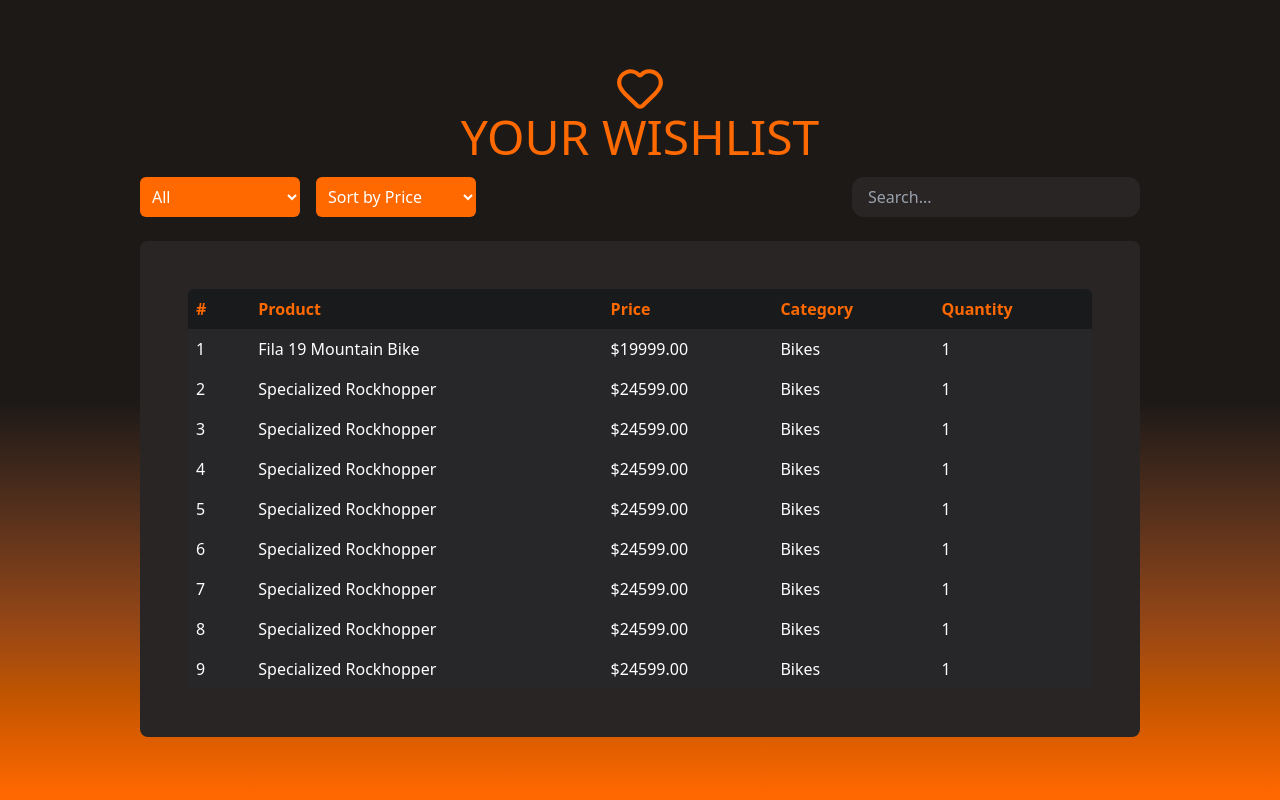
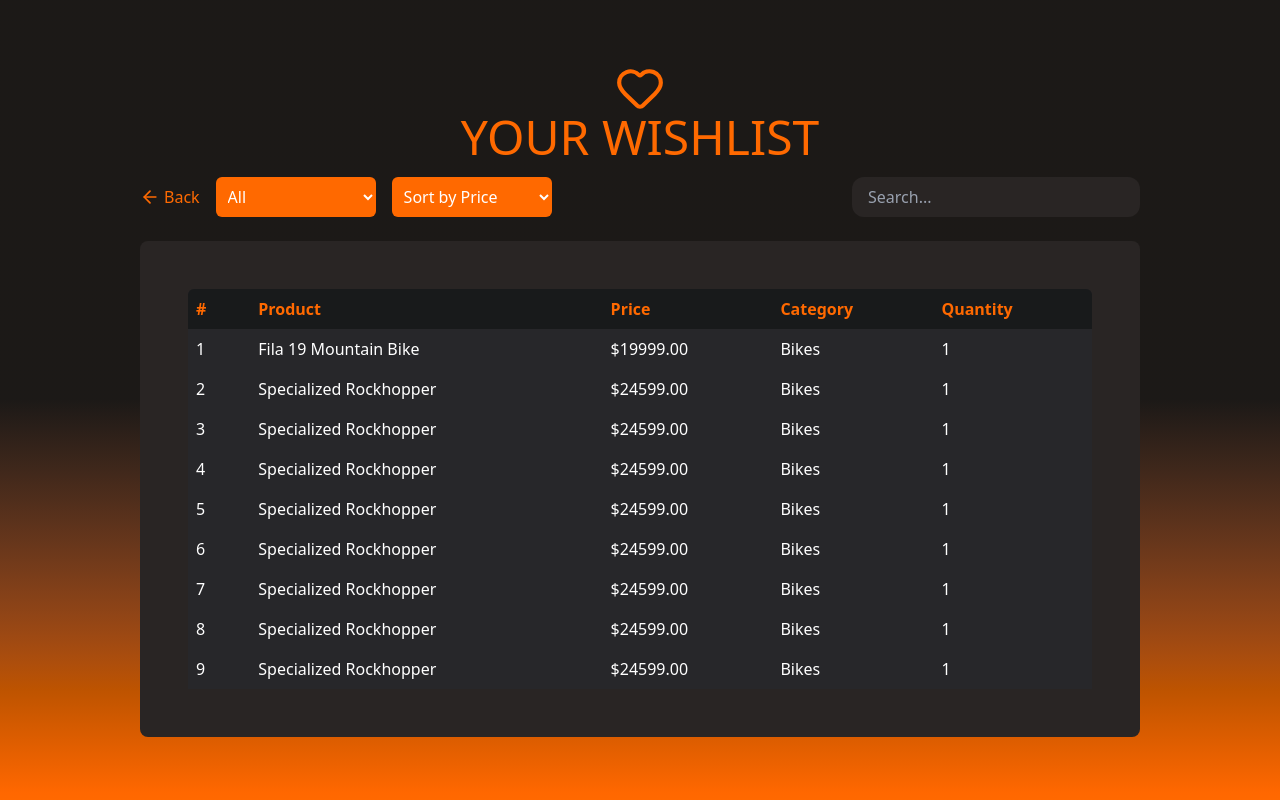
Before and after one commit to lakbaycavite/elmo-bicycle-shop-web, a React (Vite) app: page /customer/wishlist in a window 1280 px wide. Built offline with nearby package versions, Linux system fonts and the light colour scheme.

Commit message:
add a back button

```diff
--- a/src/pages/post-auth/Wishlist.jsx
+++ b/src/pages/post-auth/Wishlist.jsx
@@ -1,5 +1,6 @@
-import { Heart } from 'lucide-react';
+import { ArrowLeft, Heart } from 'lucide-react';
 import React, { useState } from 'react'
+import { useNavigate } from 'react-router-dom';
 
 const Wishlist = () => {
 
@@ -133,6 +134,7 @@ const Wishlist = () => {
         quantity: 2
     }]
 
+    const navigate = useNavigate();
 
     const [wishlists, setWishlists] = useState(wishlistsData);
 
@@ -144,6 +146,14 @@ const Wishlist = () => {
 
                 <div className='w-full flex flex-col sm:flex-row justify-between gap-4 mb-4'>
                     <div className='flex flex-col sm:flex-row gap-3 w-72 sm:w-auto'>
+                        <button
+                            onClick={() => navigate('/')}
+                            className="flex items-center gap-1 text-orange-500 hover:text-orange-300 transition-colors"
+                        >
+                            <ArrowLeft size={20} />
+                            <span>Back</span>
+                        </button>
+
                         <select className=" rounded-md p-2 w-full sm:w-40 text-white" aria-label="Category filter" style={{ background: "#ff6900" }}>
                             <option selected>All</option>
                             <option value="1">One</option>
```
